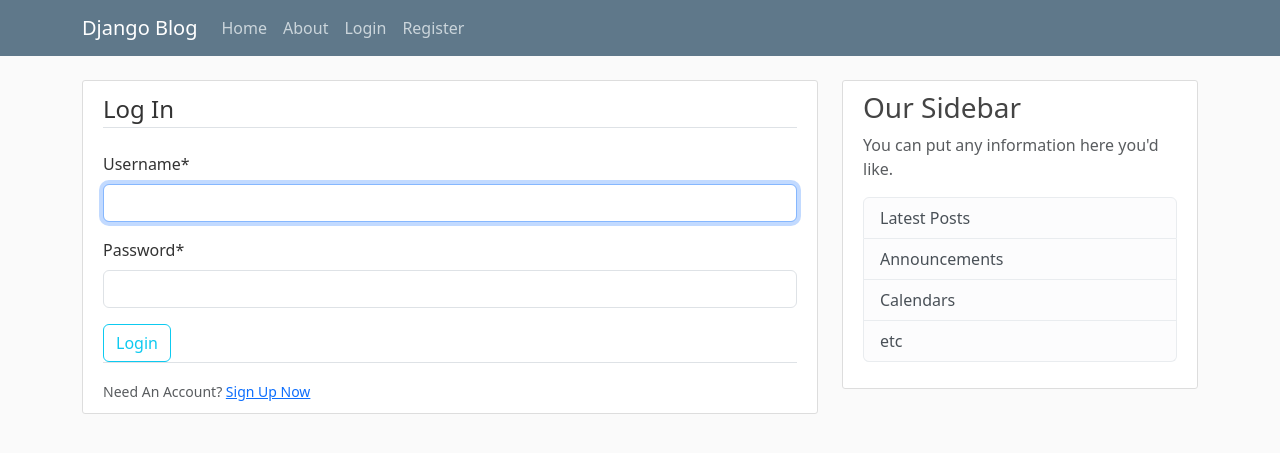
After one commit to Prtm2110/Django_Blog_Application, a Django app: page /login/ in a window 1280 px wide. The commit adds this page. Shown: the top 453 px of the page. Run offline with Django 5.2, Linux system fonts and the light colour scheme; some libraries are stand-ins or nearby versions.

Commit message:
logout added

```diff
--- a/blog/templates/blog/base.html
+++ b/blog/templates/blog/base.html
@@ -30,10 +30,20 @@
                         <a class="nav-item nav-link" href="{% url 'blog-about' %}">About</a>
                     </div>
                     <!-- Navbar Right Side -->
+                    {% if user.is_authenticated %}
                     <div class="navbar-nav">
-                        <a class="nav-item nav-link" href="#">Login</a>
-                        <a class="nav-item nav-link" href="#">Register</a>
+                        <!-- <a class="nav-item nav-link" href="#">Profile</a> -->
+                        <form method="POST" action="{% url 'logout' %}">
+                            {% csrf_token %}
+                            <button type="submit" class="nav-item nav-link btn btn-link" style="padding: 0; border: none;">Logout</button>
+                        </form>
                     </div>
+                    {% else %}
+                    <div class="navbar-nav">
+                        <a class="nav-item nav-link" href="{% url 'login' %}">Login</a>
+                        <a class="nav-item nav-link" href="{% url 'register' %}">Register</a>
+                    </div>
+                    {% endif %}
                 </div>
             </div>
         </nav>
--- a/django_project/settings.py
+++ b/django_project/settings.py
@@ -122,6 +122,8 @@ USE_TZ = True
 # https://docs.djangoproject.com/en/5.1/howto/static-files/
 
 STATIC_URL = 'static/'
+LOGIN_REDIRECT_URL = 'blog-home'
+LOGOUT_REDIRECT_URL = '/'
 
 # Default primary key field type
 # https://docs.djangoproject.com/en/5.1/ref/settings/#default-auto-field
--- a/django_project/urls.py
+++ b/django_project/urls.py
@@ -17,10 +17,13 @@ Including another URLconf
 from django.contrib import admin
 from django.urls import path, include
 from users import views as user_views
+from django.contrib.auth import views as auth_views
 
 urlpatterns = [
     path('admin/', admin.site.urls),
     path('', include('blog.urls')),
     path('register/', user_views.register, name='register'),
+    path('login/', auth_views.LoginView.as_view(template_name='users/login.html'), name='login'),
+    path('logout/', auth_views.LogoutView.as_view(template_name='users/logout.html'), name='logout'),
     #empty becuase now we can direclty go to /home and /about rather than blog/home and blog/about
 ]
--- /dev/null
+++ b/users/templates/users/login.html
@@ -0,0 +1,21 @@
+{% extends "blog/base.html" %}
+{% load crispy_forms_tags %}
+{% block content %}
+    <div class="content-section">
+        <form method="POST">
+            {% csrf_token %}
+            <fieldset class="form-group">
+                <legend class="border-bottom mb-4">Log In</legend>
+                {{ form|crispy }}
+            </fieldset>
+            <div class="form-group">
+                <button class="btn btn-outline-info" type="submit">Login</button>
+            </div>
+        </form>
+        <div class="border-top pt-3">
+            <small class="text-muted">
+                Need An Account? <a class="ml-2" href="{% url 'register' %}">Sign Up Now</a>
+            </small>
+        </div>
+    </div>
+{% endblock content %}
--- a/users/views.py
+++ b/users/views.py
@@ -9,8 +9,8 @@ def register(request):
         if form.is_valid():
             form.save()
             username = form.cleaned_data.get('username')
-            messages.success(request, f'Account created for {username}!')
-            return redirect('blog-home')
+            messages.success(request, f'your acc created!')
+            return redirect('login')
 
     else:
         form = UserRegisterForm()
```
Also changed, not shown: users/templates/users/logout.html (added, +9 -0 lines), db.sqlite3.
